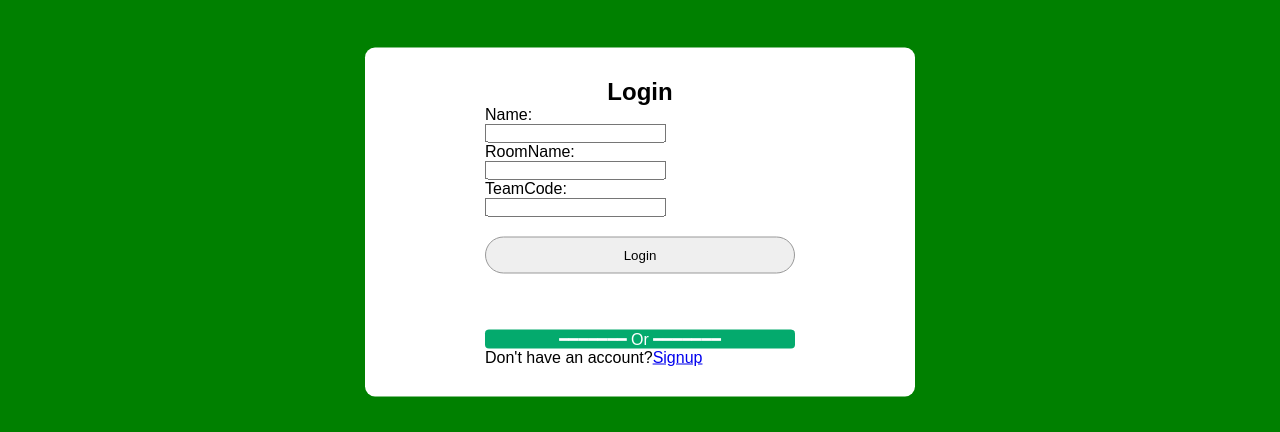
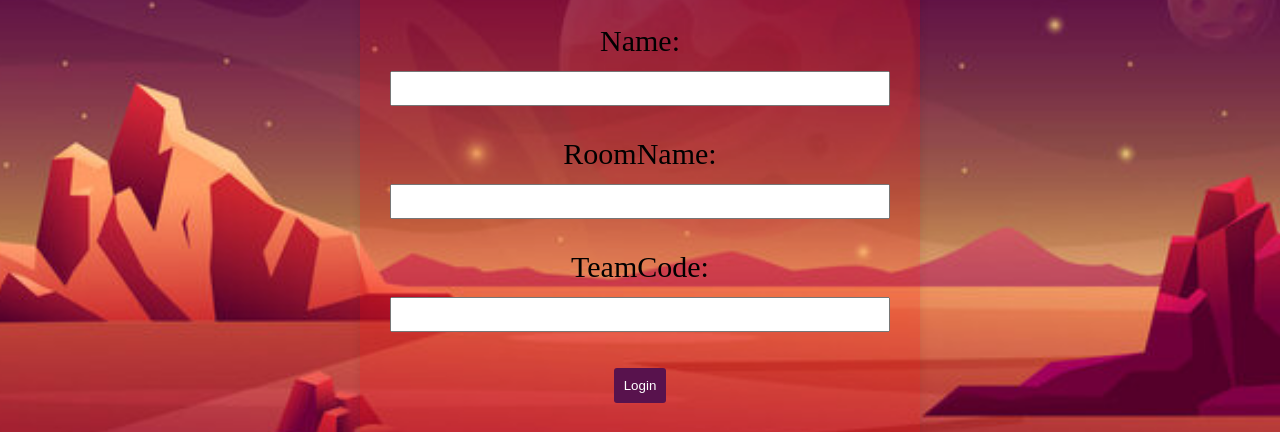
Before and after one commit to creativv-Rajat/login_new, a plain HTML site: page index.html in a window 1280 px wide. Shown: the part 178-610 px from the top of the page. Drawn offline with Linux system fonts and the light colour scheme.

Commit message:
Update style.css

```diff
--- a/style.css
+++ b/style.css
@@ -1,82 +1,56 @@
-*{
-  margin:0;
-  padding:0;
-  font-family:'Poppins',sans-serif;
-  box-sizing:border-box;
-}
-body{
-  background:green
+body {
+    margin: 0;
+    padding: 0;
+    background: url('mars.jpg') no-repeat center fixed;
+    background-size: cover;
+    height: 100vh;
+    display: flex;
+    justify-content: center;
+    align-items: center;
+    font-size: 30px;
 }
 
-.form-container button img{
-  width:18px;
-  margin-right:10px;
-}
-.form-container button{
-  width:100%;
-  padding:10px 0;
-  display: flex;
-  align-items:center;
-  justify-content:center;
-  margin:20px 0;
-  border-radius:30px;
- /* background:transparent;*/
-  border:1px solid #999;
-  font-weight: 500;
-  cursor:pointer;
-}
-.form-container{
-  background:rgb(255,255,255);
-  padding:30px 120px;
-  width:550px;
-  position:absolute;
-  top:50%;
-  left:50%;
-  transform:translate(-50%,-50%);
-  text-align:left;
-  border-radius:10px;
-
-
-
+.form-container {
+    width: 500px;
+    height:650px;
+    background-color: rgba(255, 0, 0, 0.2);
+    padding: 30px;
+    border-radius: 5px;
+    box-shadow: 0 0 10px rgba(0, 0, 0, 0.1);
+    text-align: center;
 }
 
-.form-container hr{
-  border:0;
-  height:1px;
-  background:#c2c2c2;
-  margin:5px;
-
-}
-.stylespan{
-  display:block;
-  width:40px;
-  margin:auto;
-  background:#fff;
-  font-size:14px;
-  margin-top:-16px;
-}
-.style {
-  background-color: #04AA6D; /* Green */
-  border: none;
-  color: white;
-  width:100%;
-  height:20%;
-  text-align: center;
-  text-decoration: none;
-  display: inline-block;
-  font-size: 16px;
-  border-radius:4px;
-
+h2 {
+    text-align: center;
+    color: black;
 }
 
-img{border-radius:50%;
-   height:auto;
-   width:2%;
+.form-group {
+    margin-bottom: 15px;
 }
-button:hover {
-cursor: pointer;
+
+label {
+    display: block;
+            margin-bottom: 8px;
 }
-label,input{
-  display: block;
+
+input {
+    width: 100%;
+    padding: 8px;
+    margin-bottom: 16px;
+    box-sizing: border-box;
 }
-h2{text-align: center;}
+
+.submit-btn {
+    background-color: rgb(88, 18, 77);
+    color: white;
+    padding: 10px;
+    border: none;
+    border-radius: 3px;
+    cursor: pointer;
+}
+
+.submit-btn:hover {
+    background-color: #45a049;
+}
+.style{color:antiquewhite;}
```
